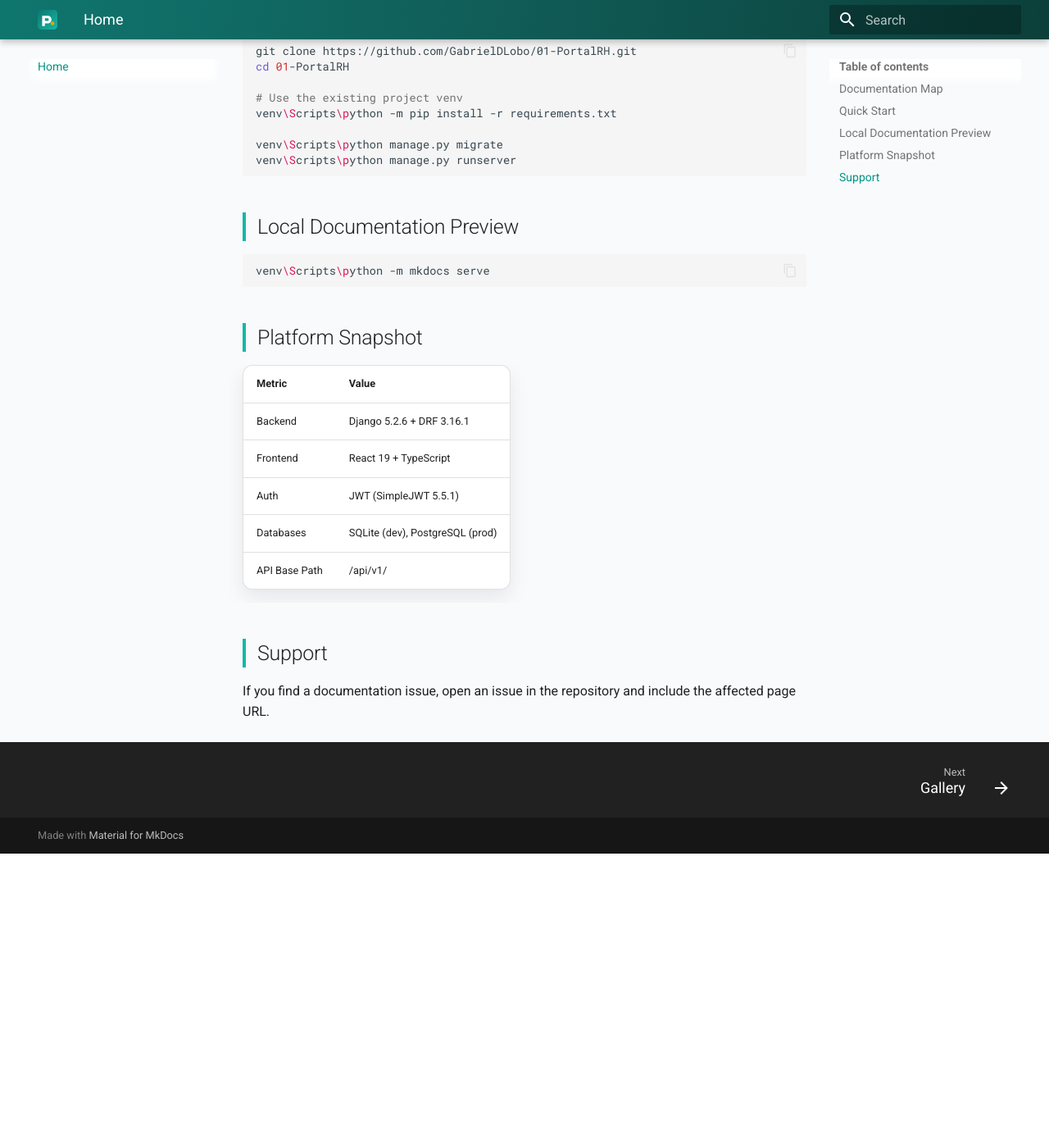
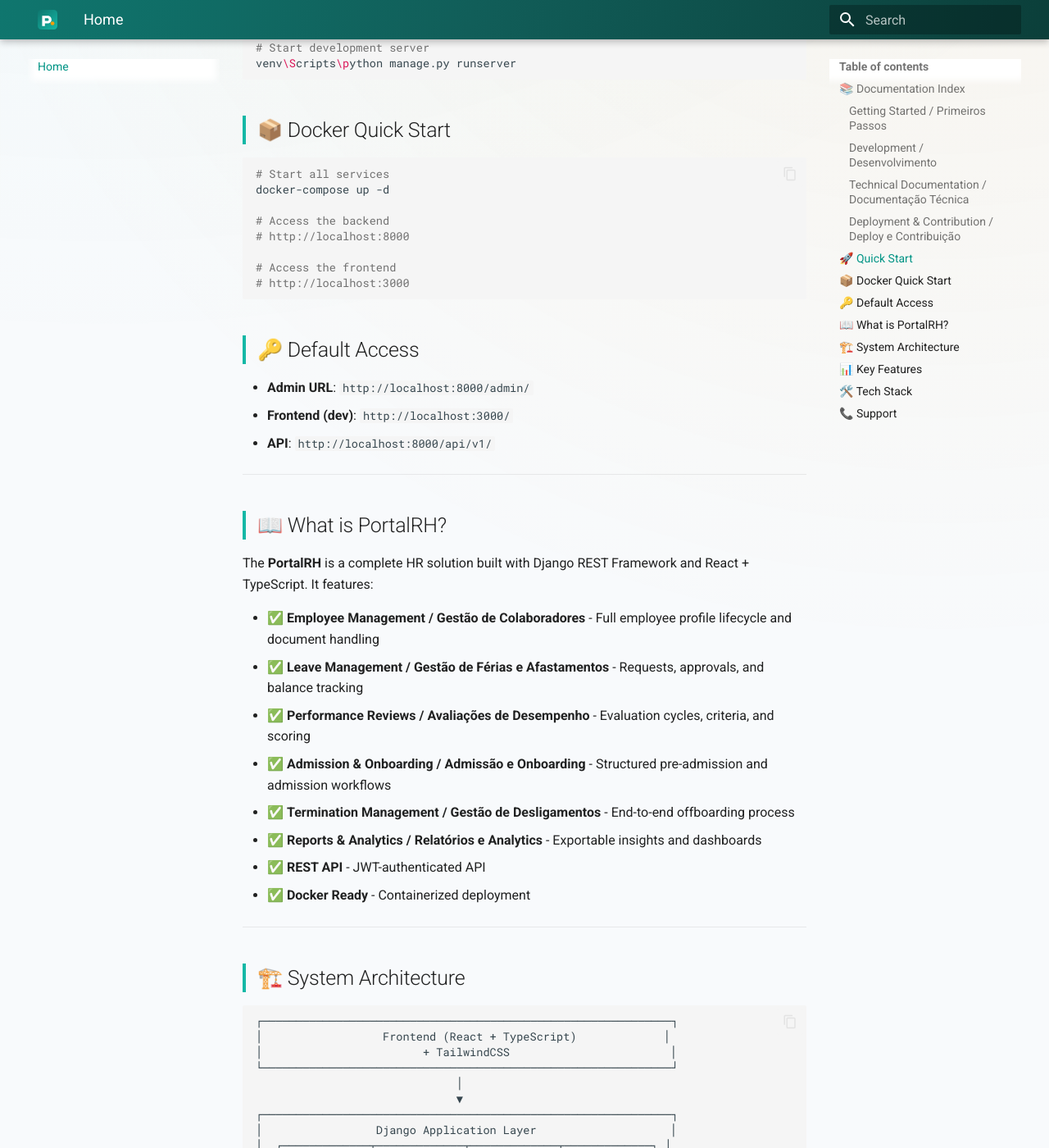
Before and after one commit to GabrielDLobo/01-PortalRH, an MkDocs documentation site: the page built from docs/index.md, in a window 1280 px wide and 1400 px high, scrolled down 1456 px. Shown: the whole window at 82% size. Built offline with MkDocs 1.6.1 and Material for MkDocs 9.7.7, drawn with Linux system fonts in a browser that asks for light colours; before the commit the page ends 2497 px from its top, so only the background shows below that; some of the changed text lies outside the part shown.

````diff
--- a/docs/index.md
+++ b/docs/index.md
@@ -1,105 +1,157 @@
-# PortalRH Documentation
+# PortalRH - Documentation
 
-<div class="hero-box">
-	<p><strong>PortalRH</strong> is a full Human Resources platform built with Django REST Framework and React + TypeScript.</p>
-	<p>Use this documentation as the main entry point for architecture, setup, API contracts, testing, and deployment.</p>
-</div>
+Welcome to the **PortalRH** documentation. This guide provides comprehensive information about the project,
+from installation to deployment.
 
-## Documentation Map
+## 📚 Documentation Index
 
-<div class="doc-grid" markdown>
+### Getting Started / Primeiros Passos
+- [**Overview / Visão Geral**](overview.md) - Project overview and key features
+- [**Prerequisites / Pré-requisitos**](prerequisites.md) - Requirements before installation
+- [**Installation / Instalação**](installation.md) - Step-by-step installation guide
+- [**Configuration / Configuração**](configuration.md) - Project configuration and settings
 
-<a class="doc-card" href="overview.md">
-	<strong>Overview</strong><br>
-	Product vision, core modules, and tech stack.
-</a>
+### Development / Desenvolvimento
+- [**Project Structure / Estrutura do Projeto**](project-structure.md) - Directory and file organization
+- [**Guidelines / Diretrizes**](guidelines.md) - Coding standards and best practices
+- [**Development / Desenvolvimento**](development.md) - Development workflow and tools
+- [**Testing / Testes**](testing.md) - Testing strategies and commands
 
-<a class="doc-card" href="prerequisites.md">
-	<strong>Prerequisites</strong><br>
-	Required tools and environment versions.
-</a>
+### Technical Documentation / Documentação Técnica
+- [**API Endpoints**](api-endpoints.md) - Complete API reference
+- [**System Modeling / Modelagem do Sistema**](system-modeling.md) - Data models and architecture diagrams
+- [**Authentication & Security / Autenticação e Segurança**](authentication-security.md) - Security implementation
 
-<a class="doc-card" href="installation.md">
-	<strong>Installation</strong><br>
-	Step-by-step setup for backend and frontend.
-</a>
+### Deployment & Contribution / Deploy e Contribuição
+- [**Deploy**](deploy.md) - Deployment guide
+- [**Contributing / Contribuição**](contributing.md) - How to contribute
+- [**Release Notes**](release-notes.md) - Version history and changelog
+- [**Update Log**](UPDATE_LOG.md) - Incremental update history
 
-<a class="doc-card" href="configuration.md">
-	<strong>Configuration</strong><br>
-	Environment variables and project settings.
-</a>
+---
 
-<a class="doc-card" href="project-structure.md">
-	<strong>Project Structure</strong><br>
-	Directory layout and responsibilities.
-</a>
-
-<a class="doc-card" href="api-endpoints.md">
-	<strong>API Endpoints</strong><br>
-	Endpoint catalog and usage patterns.
-</a>
-
-<a class="doc-card" href="authentication-security.md">
-	<strong>Authentication and Security</strong><br>
-	JWT flow, roles, permissions, and hardening.
-</a>
-
-<a class="doc-card" href="development.md">
-	<strong>Development</strong><br>
-	Workflow, coding standards, and conventions.
-</a>
-
-<a class="doc-card" href="testing.md">
-	<strong>Testing</strong><br>
-	Test strategy, execution commands, and scope.
-</a>
-
-<a class="doc-card" href="deploy.md">
-	<strong>Deploy</strong><br>
-	Production deployment checklist and guides.
-</a>
-
-<a class="doc-card" href="contributing.md">
-	<strong>Contributing</strong><br>
-	Branching, review process, and collaboration rules.
-</a>
-
-<a class="doc-card" href="release-notes.md">
-	<strong>Release Notes</strong><br>
-	Version timeline and change log.
-</a>
-
-</div>
-
-## Quick Start
+## 🚀 Quick Start
 
 ```bash
+# Clone the repository
 git clone https://github.com/GabrielDLobo/01-PortalRH.git
 cd 01-PortalRH
 
-# Use the existing project venv
+# Install dependencies
 venv\Scripts\python -m pip install -r requirements.txt
 
+# Run migrations
 venv\Scripts\python manage.py migrate
+
+# Create superuser
+venv\Scripts\python manage.py createsuperuser
+
+# Start development server
 venv\Scripts\python manage.py runserver
 ```
 
-## Local Documentation Preview
+## 📦 Docker Quick Start
 
 ```bash
-venv\Scripts\python -m mkdocs serve
+# Start all services
+docker-compose up -d
+
+# Access the backend
+# http://localhost:8000
+
+# Access the frontend
+# http://localhost:3000
 ```
 
-## Platform Snapshot
+## 🔑 Default Access
 
-| Metric | Value |
-|---|---|
-| Backend | Django 5.2.6 + DRF 3.16.1 |
-| Frontend | React 19 + TypeScript |
-| Auth | JWT (SimpleJWT 5.5.1) |
-| Databases | SQLite (dev), PostgreSQL (prod) |
-| API Base Path | /api/v1/ |
+- **Admin URL**: `http://localhost:8000/admin/`
+- **Frontend (dev)**: `http://localhost:3000/`
+- **API**: `http://localhost:8000/api/v1/`
 
-## Support
+---
 
-If you find a documentation issue, open an issue in the repository and include the affected page URL.
+## 📖 What is PortalRH?
+
+The **PortalRH** is a complete HR solution built with Django REST Framework and React + TypeScript.
+It features:
+
+- ✅ **Employee Management / Gestão de Colaboradores** - Full employee profile lifecycle and document handling
+- ✅ **Leave Management / Gestão de Férias e Afastamentos** - Requests, approvals, and balance tracking
+- ✅ **Performance Reviews / Avaliações de Desempenho** - Evaluation cycles, criteria, and scoring
+- ✅ **Admission & Onboarding / Admissão e Onboarding** - Structured pre-admission and admission workflows
+- ✅ **Termination Management / Gestão de Desligamentos** - End-to-end offboarding process
+- ✅ **Reports & Analytics / Relatórios e Analytics** - Exportable insights and dashboards
+- ✅ **REST API** - JWT-authenticated API
+- ✅ **Docker Ready** - Containerized deployment
+
+---
+
+## 🏗️ System Architecture
+
+```text
+┌─────────────────────────────────────────────────────────────┐
+│                  Frontend (React + TypeScript)             │
+│                        + TailwindCSS                        │
+└─────────────────────────────────────────────────────────────┘
+                              │
+                              ▼
+┌─────────────────────────────────────────────────────────────┐
+│                 Django Application Layer                    │
+│  ┌─────────────┬─────────────┬─────────────┬─────────────┐ │
+│  │ Employees   │ Leave Req.  │ Evaluations │ Accounts    │ │
+│  ├─────────────┼─────────────┼─────────────┼─────────────┤ │
+│  │ Staff       │ Termination │ Reports     │ Auth (JWT)  │ │
+│  └─────────────┴─────────────┴─────────────┴─────────────┘ │
+└─────────────────────────────────────────────────────────────┘
+                              │
+                              ▼
+┌─────────────────────────────────────────────────────────────┐
+│                     REST API (DRF + JWT)                   │
+└─────────────────────────────────────────────────────────────┘
+                              │
+                              ▼
+┌─────────────────────────────────────────────────────────────┐
+│                    PostgreSQL / SQLite DB                  │
+└─────────────────────────────────────────────────────────────┘
+```
+
+---
+
+## 📊 Key Features
+
+| Feature | Description |
+|---------|-------------|
+| **Employee Management** | Complete employee profiles and document lifecycle |
+| **Leave Management** | Leave requests, approval workflows, and balances |
+| **Performance Reviews** | Structured evaluations, cycles, and scoring |
+| **Admission & Termination** | Employee lifecycle workflows from hiring to offboarding |
+| **Reports & Analytics** | PDF/Excel exports and management insights |
+| **Access Control** | Role-based access with JWT authentication |
+| **Docker Support** | Easy deployment with docker-compose |
+
+---
+
+## 🛠️ Tech Stack
+
+| Layer | Technology |
+|-------|------------|
+| **Backend** | Django 5.2.6, Python 3.12 |
+| **API** | Django REST Framework 3.16.1 |
+| **Authentication** | JWT (SimpleJWT 5.5.1) |
+| **Database** | PostgreSQL (prod) / SQLite (dev) |
+| **Frontend** | React 19 + TypeScript + TailwindCSS |
+| **Deployment** | Docker, docker-compose |
+| **Documentation** | MkDocs + Material for MkDocs |
+
+---
+
+## 📞 Support
+
+For issues, questions, or contributions, please refer to the [Contributing Guide](contributing.md).
+
+---
+
+**Version**: 1.0.0
+**Last Updated**: April 2026
+**License**: Private repository for internal use
````
Also changed, not shown: README.md (+5 -1 lines).
